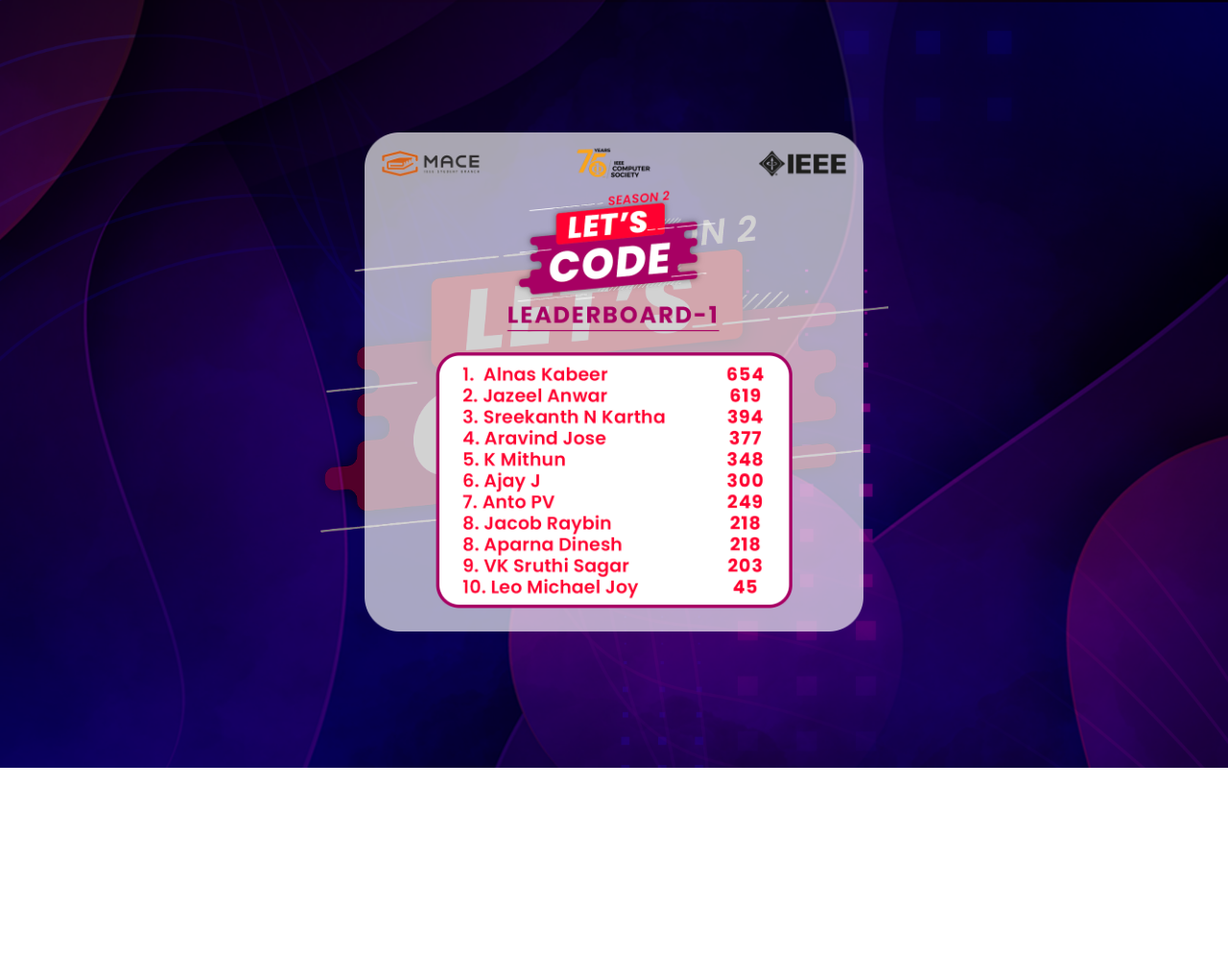
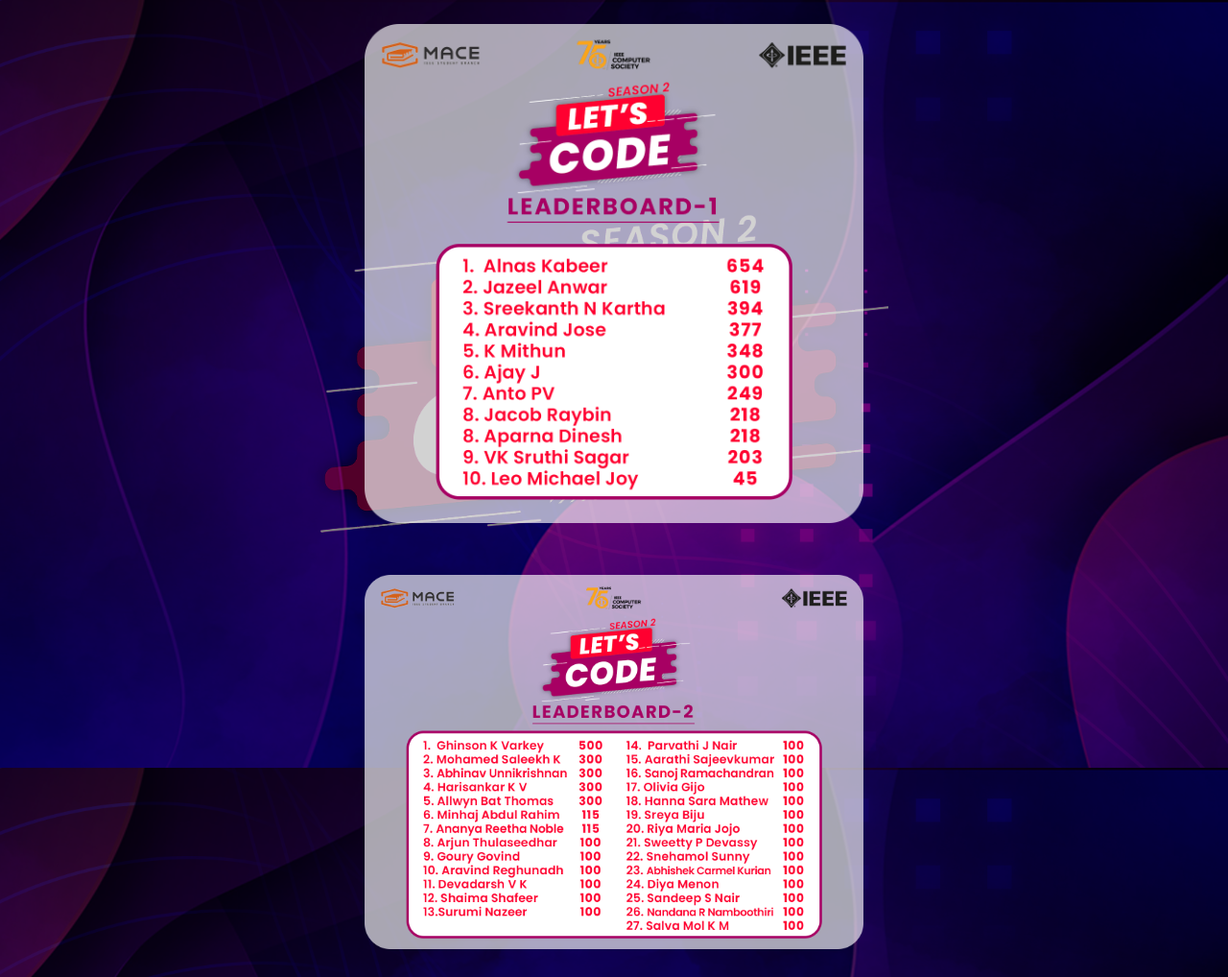
Before and after one commit to letscodemace/letscodemace.github.io, a plain HTML site: page index.html in a window 1280 px wide. Shown: the whole page at 96% size. Before the commit the page ends 800 px from the top, so only its background shows below. Drawn offline with Linux system fonts and the light colour scheme.

Commit message:
lb update

```diff
--- a/index.html
+++ b/index.html
@@ -8,9 +8,15 @@
     <link rel="stylesheet" href="style.css" />
   </head>
   <body>
+    <div class = "column">
     <div class="poster">
       <img src="./lb.png" />
     </div>
+    <div class="poster">
+      <img src="./lb2.png" />
+    </div>
+  </div>
+
     <!-- <footer>
         <div class="logo">
 
--- a/style.css
+++ b/style.css
@@ -21,11 +21,16 @@ body {
 
 .poster{
   max-width: 520px;
-  padding: 0 20px;
+  padding: 25px;
+
 }
 
 .poster img{
   width: 100%;
+}
+.column{
+  float: center;
+
 }
 
 footer {
```
Also changed, not shown: lb2.png (added).
